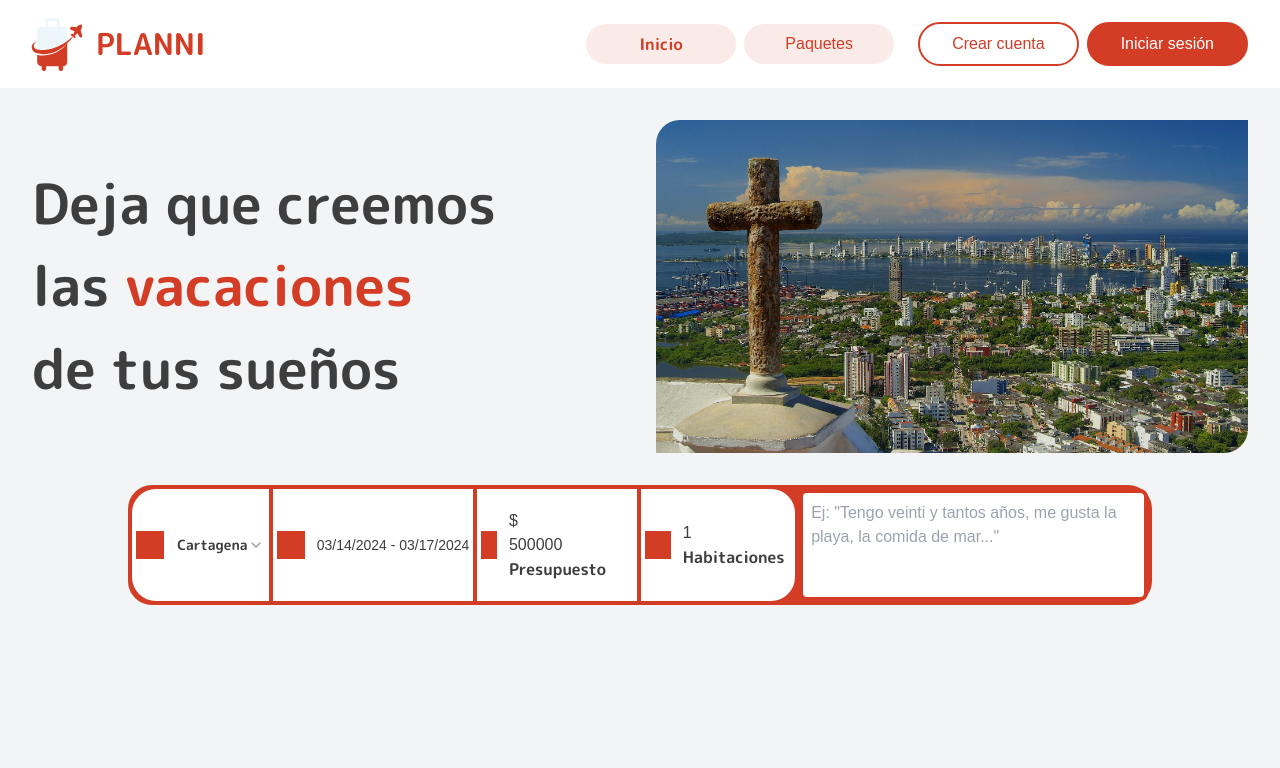
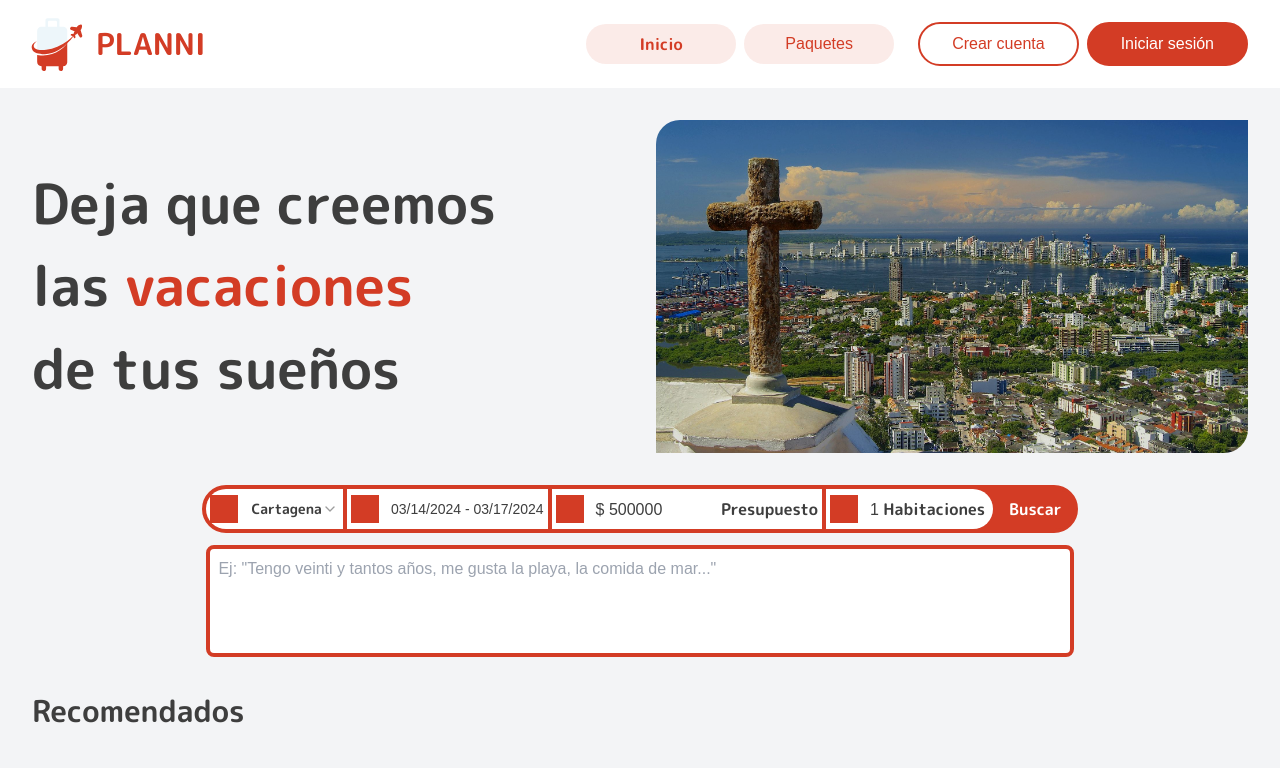
Before and after one commit to diegoquinfa/planni-front-nextjs, a Next.js app: page / in a window 1280 px wide. Shown: the top 768 px of the page. Built offline with nearby package versions, Linux system fonts and the light colour scheme; no server answers; a web font is replaced by a local one.

Commit message:
feat: form corregido

```diff
--- a/src/components/form/FormTrip.jsx
+++ b/src/components/form/FormTrip.jsx
@@ -89,7 +89,13 @@ const FormTrip = () => {
           <span className="font-bold">Habitaciones</span>
         </label>
       </div>
-      <label htmlFor="description" className="h-28 w-full">
+      <button
+        type="submit"
+        className="items-center justify-center self-center px-3 font-bold text-white hover:bg-brand-light"
+      >
+        Buscar
+      </button>
+      <label htmlFor="description" className="absolute -bottom-32 h-28 w-full">
         <textarea
           type="text"
           name="description"
@@ -101,5 +107,77 @@ const FormTrip = () => {
     </form>
   )
 }
+/*
+     <form
+      onSubmit={handleSubmit}
+      className="relative mx-auto mb-32 flex w-full flex-col gap-1 rounded-2xl border-4 border-brand bg-brand md:w-[80%] lg:w-fit lg:flex-row lg:rounded-3xl "
+    >
+      <div className="flex items-center justify-center gap-3 rounded-t-2xl bg-white px-1 lg:rounded-none lg:rounded-l-3xl">
+        <span className="icon-[solar--map-point-bold] h-7 w-7 bg-brand" />
+        <label htmlFor="destiny">
+          <Select
+            defaultValue="cartagena"
+            name="destiny"
+            value="Cartagena"
+            className="select-none border-0 border-none outline-none"
+          >
+            <SelectTrigger className="w-full rounded-none border-transparent px-0 font-bold outline-none selection:outline-none">
+              <SelectValue placeholder="Destino" />
+            </SelectTrigger>
+            <SelectContent className="font-bold outline-none">
+              <SelectItem value="Cartagena" className="font-bold">
+                Cartagena
+              </SelectItem>
+            </SelectContent>
+          </Select>
+        </label>
+      </div>
+      <div className="flex items-center justify-center gap-3 bg-white px-1">
+        <span className="icon-[material-symbols--calendar-today] h-7 w-7 bg-brand" />
+        <label htmlFor="date_trip">
+          <DatePicker />
+        </label>
+      </div>
 
+      <div className="flex items-center justify-center gap-3 bg-white px-1">
+        <span className="icon-[material-symbols--person-2-rounded] h-7 w-7 bg-brand" />
+        <label htmlFor="maxBudget">
+          <span>$ </span>
+          <input
+            type="number"
+            name="maxBudget"
+            max={99_999_999}
+            min={500_000}
+            defaultValue={500_000}
+            id="maxBudget"
+            className="w-28 border-transparent bg-white outline-none focus:outline-none"
+          />
+          <span className="font-bold">Presupuesto</span>
+        </label>
+      </div>
+
+      <div className="flex items-center justify-center gap-3 rounded-b-2xl bg-white pl-1 pr-2 lg:rounded-none lg:rounded-r-3xl">
+        <span className="icon-[cbi--roomsother] h-7 w-7 bg-brand" />
+        <label htmlFor="rooms">
+          <span>1 </span>
+          <span className="font-bold">Habitaciones</span>
+        </label>
+      </div>
+      <button
+        type="submit"
+        className="items-center justify-center self-center px-3 font-bold text-white hover:bg-brand-light"
+      >
+        Buscar
+      </button>
+      <label htmlFor="description" className="absolute -bottom-32 h-28 w-full">
+        <textarea
+          type="text"
+          name="description"
+          id="description"
+          placeholder='Ej: "Tengo veinti y tantos años, me gusta la playa, la comida de mar..."'
+          className="h-full w-full resize-none rounded-lg border-4 border-brand p-2"
+        />
+      </label>
+    </form>
+*/
 export default FormTrip
```
